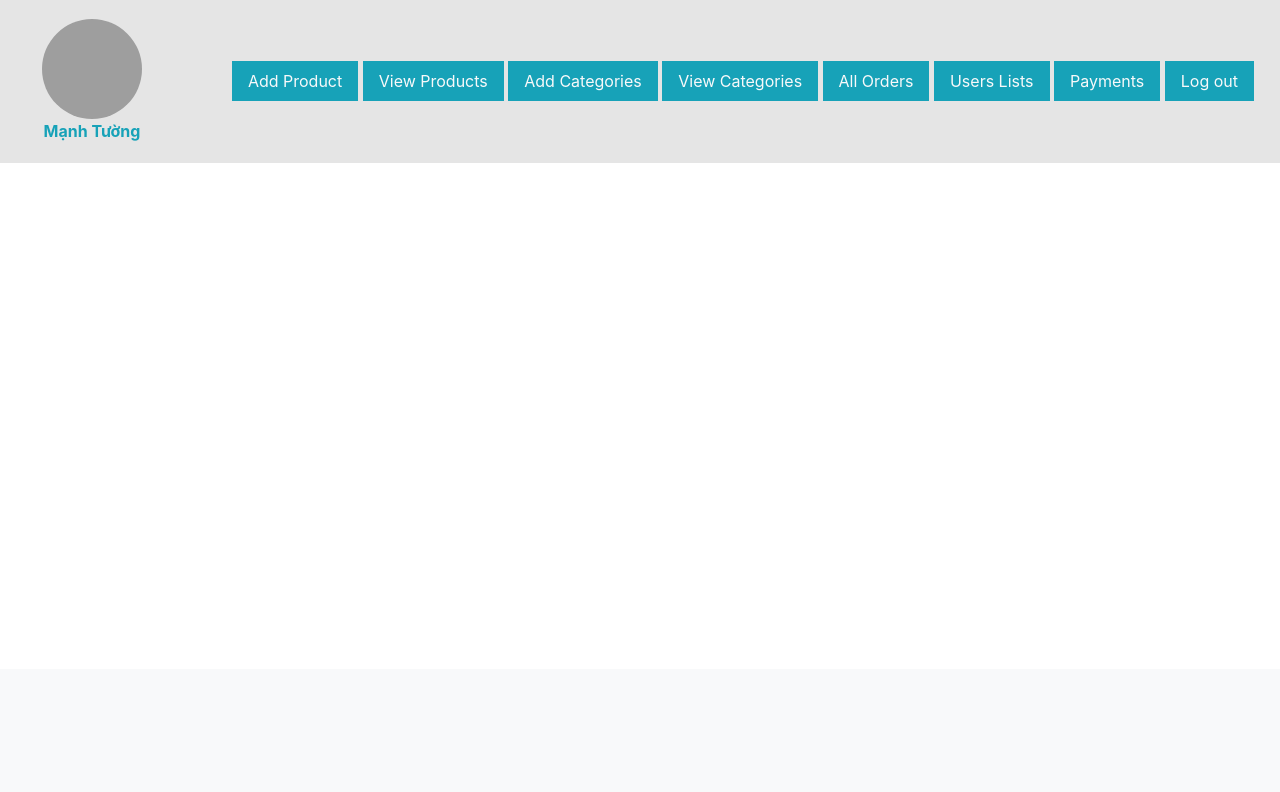
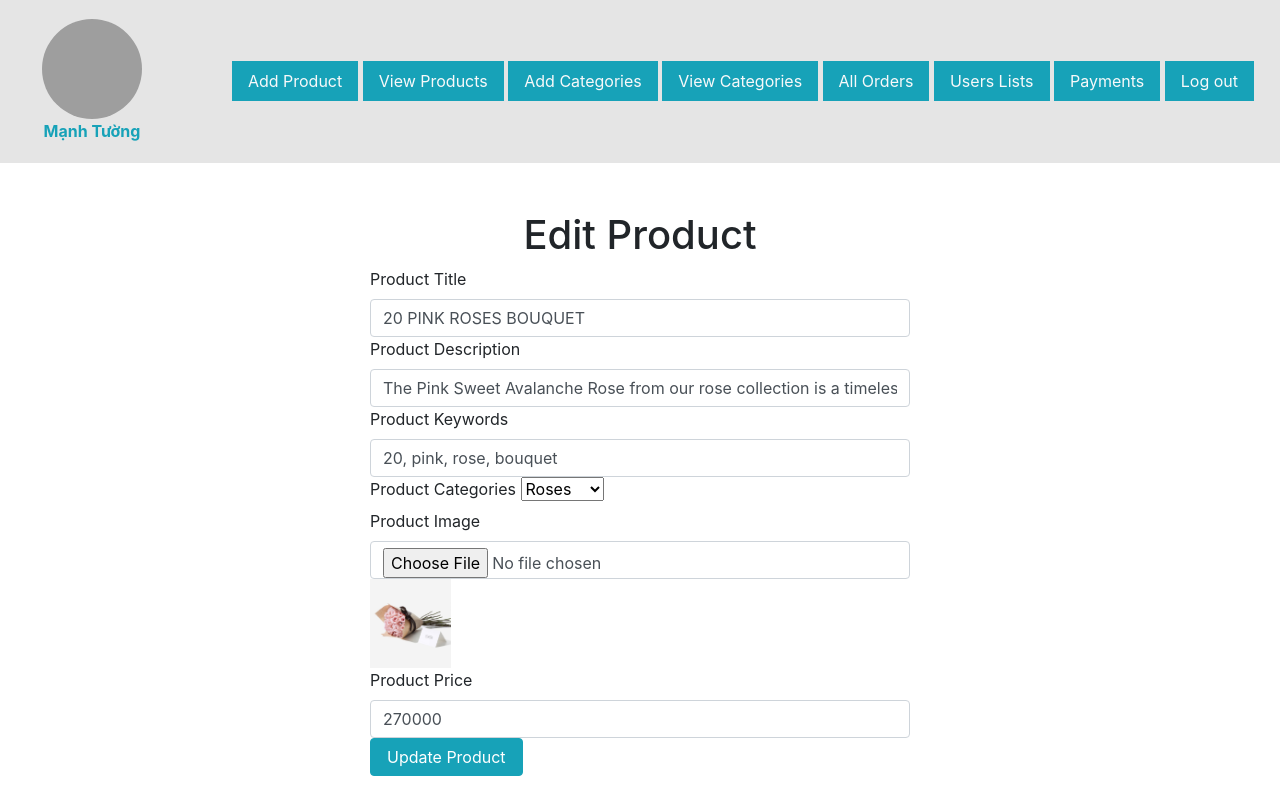
Before and after one commit to Sherlockian1212/kiwi-flowershop, a PHP site: page /admin/index.php?edit_products=1 in a window 1280 px wide. Shown: the part 131-923 px from the top of the page. Before the commit the page ends 294 px from the top, so only its background shows below. Run offline with PHP 8.4, Linux system fonts and the light colour scheme; data comes from the database, SQL or seed files in the repository; grey boxes are pictures that could not be loaded.

Commit message:
view, delete, edit products; view categories

```diff
--- a/admin/addCategories.php
+++ b/admin/addCategories.php
@@ -21,6 +21,7 @@ include('../include/connect.php');
         }
     }
 ?>
+
 <h3 class="text-center text-grey p-2">Add Category</h3>
 <form action="" method="post" class="mb-2 mt-2">
     <div class="input-group w-90 mb-2">
--- /dev/null
+++ b/admin/edit_products.php
@@ -0,0 +1,106 @@
+<?php
+    if (isset($_GET["edit_products"])){
+        $edit_id=$_GET['edit_products'];
+        $get_data="select * from `products` where product_id=$edit_id";
+        $result=mysqli_query($con,$get_data);
+        $row=mysqli_fetch_assoc($result);
+        $product_title=$row['product_title'];
+        $product_description=$row['product_description'];
+        $product_keywords=$row['product_keywords'];
+        $category_id=$row['category_id'];
+        $product_image=$row['product_image'];
+        $product_price=$row['product_price'];
+        //category name
+        $select_category="select * from `categories` where id=$category_id";
+        $result_category=mysqli_query($con,$select_category);
+        $row_category=mysqli_fetch_assoc($result_category);
+        $category_title=$row_category['name'];
+    }
+
+?>
+<div class="container mt-5">
+    <h1 class="text-center">Edit Product</h1>
+    <form action="" method="post" enctype="multipart/form-data">
+        <!--Title-->
+        <div class="form-out-line w-50 m-auto mb-4">
+            <label for="product_title" class="form-label">Product Title</label>
+            <input type="text" id="product_title" name="product_title" value="<?php echo $product_title;?>"
+            class="form-control" required="required">
+        </div>
+        <!--Description-->
+        <div class="form-out-line w-50 m-auto mb-4">
+            <label for="product_desc" class="form-label">Product Description</label>
+            <input type="text" id="product_desc" name="product_desc" value="<?php echo $product_description;?>"
+            class="form-control" required="required">
+        </div>
+        <!--Keywords-->
+        <div class="form-out-line w-50 m-auto mb-4">
+            <label for="product_title" class="form-label">Product Keywords</label>
+            <input type="text" id="product_keywords" value="<?php echo $product_keywords;?>"
+            name="product_keywords" class="form-control" required="required">
+        </div>
+        <!--Category-->
+        <div class="form-out-line w-50 m-auto mb-4">
+        <label for="product_category" class="form-label">Product Categories</label>
+            <select name="product_category" class="form-select">
+                <option value="<?php echo $category_id;?>"><?php echo $category_title;?></option>
+                <?php
+                    $select_category_all="select * from `categories` where id!=$category_id";
+                    $result_category_all=mysqli_query($con,$select_category_all);
+                    while ($row_category_all=mysqli_fetch_assoc($result_category_all)){
+                        $category_title=$row_category_all['name'];
+                        $category_id=$row_category_all['id'];
+                        echo "<option value='$category_id'>$category_title</option>";
+                    }
+                ?>
+            </select>
+        </div>
+        <!--Image-->
+        <div class="form-out-line w-50 m-auto mb-4">
+            <label for="product_image" class="form-label">Product Image</label>
+            <div class="f-flex">
+                <input type="file" id="product_image" name="product_image" class="form-control w-90 m-auto" required="required">
+                <img src="./product_images/<?php echo $product_image;?>" alt="" class="product_img">
+            </div>
+        </div>
+         <!--Price-->
+         <div class="form-out-line w-50 m-auto mb-4">
+            <label for="product_price" class="form-label">Product Price</label>
+            <input type="text" id="product_price" value="<?php echo $product_price;?>"
+            name="product_price" class="form-control" required="required">
+        </div>
+        <!--Button-->
+        <div class="w-50 m-auto">
+            <input type="submit" name="edit_product" value="Update Product" class="btn btn-info px-3 mb-3">
+        </div>
+    </form>
+</div>
+
+<?php
+    if (isset($_POST['edit_product'])){
+        $product_title=$_POST['product_title'];
+        $product_desc=$_POST['product_desc'];
+        $product_keywords=$_POST['product_keywords'];
+        $product_category=$_POST['product_category'];
+        $product_price=$_POST['product_price'];
+        $product_image=$_FILES['product_image']['name'];
+        $temp_image=$_FILES['product_image']['tmp_name'];
+        //checking empty
+        if($product_title=='' or $product_desc=='' or $product_keywords=='' or $product_category=='' or $product_price==''){
+            echo "<script>alert('Please fill all the fields and continue process')</script>";
+        }else{
+            move_uploaded_file($temp_image,"./product_images/$product_image");
+            //query to update product
+            $update_product="update `products` set product_title='$product_title',
+            product_keywords='$product_keywords',product_price='$product_price',
+            product_image='$product_image',product_description='$product_desc',
+            category_id='$product_category', date=NOW()
+            where product_id=$edit_id";
+            $result_update=mysqli_query($con,$update_product);
+            if ($result_update){
+                echo "<script>alert('Update successful!')</script>";
+                echo "<script>window.open('./addProduct.php','_self')</script>";
+            }
+        }
+    }
+?>
--- a/admin/index.php
+++ b/admin/index.php
@@ -1,3 +1,7 @@
+<?php
+include('../include/connect.php');
+include('../function/common_functions.php');
+?>
 <!doctype html>
 <html lang="en">
 <head>
@@ -6,8 +10,10 @@
           content="width=device-width, user-scalable=no, initial-scale=1.0, maximum-scale=1.0, minimum-scale=1.0">
     <meta http-equiv="X-UA-Compatible" content="ie=edge">
     <link rel="stylesheet" href="../assets/bootstrap/css/bootstrap.min.css">
+
     <link rel="stylesheet" href="style.css">
     <link rel="stylesheet" href="https://cdnjs.cloudflare.com/ajax/libs/font-awesome/6.4.0/css/all.min.css" integrity="sha512-iecdLmaskl7CVkqkXNQ/ZH/XLlvWZOJyj7Yy7tcenmpD1ypASozpmT/E0iPtmFIB46ZmdtAc9eNBvH0H/ZpiBw==" crossorigin="anonymous" referrerpolicy="no-referrer" />
+
     <title>Admin Dashboard</title>
     <style>
         .admin-image{
@@ -18,6 +24,10 @@
         }
         .bg-whiteSmoke{
             background-color: #e5e5e5;
+        }
+        .product_img{
+            width: 15%;
+            object-fit: contain;
         }
     </style>
 </head>
@@ -49,11 +59,11 @@
                 <div class="button text-center">
                     <button class="border-0 rounded"><a href="" class="nav-link text-light bg-info m-0">Add Product</a>
                     </button>
-                    <button class="border-0 rounded"><a href="" class="nav-link text-light bg-info m-0">View Products</a>
+                    <button class="border-0 rounded"><a href="index.php?view_products" class="nav-link text-light bg-info m-0">View Products</a>
                     </button>
                     <button class="border-0 rounded"><a href="index.php?add_category" class="nav-link text-light bg-info m-0">Add Categories</a>
                     </button>
-                    <button class="border-0 rounded"><a href="" class="nav-link text-light bg-info m-0">View Categories</a>
+                    <button class="border-0 rounded"><a href="index.php?view_categories" class="nav-link text-light bg-info m-0">View Categories</a>
                     </button>
                     <button class="border-0 rounded"><a href="" class="nav-link text-light bg-info m-0">All Orders</a>
                     </button>
@@ -72,6 +82,18 @@
                 if(isset($_GET["add_category"])){
                     include("addCategories.php");
                 }
+                if(isset($_GET["view_products"])){
+                    include("view_products.php");
+                }
+                if(isset($_GET["edit_products"])){
+                    include("edit_products.php");
+                }
+                if(isset($_GET["delete_products"])){
+                    include("delete_product.php");
+                }
+                if(isset($_GET["view_categories"])){
+                    include("view_categories.php");
+                }
             ?>
         </div>
     </div>
```
Also changed, not shown: admin/delete_product.php (added, +11 -0 lines), admin/view_categories.php (added, +33 -0 lines), admin/view_products.php (added, +53 -0 lines).
